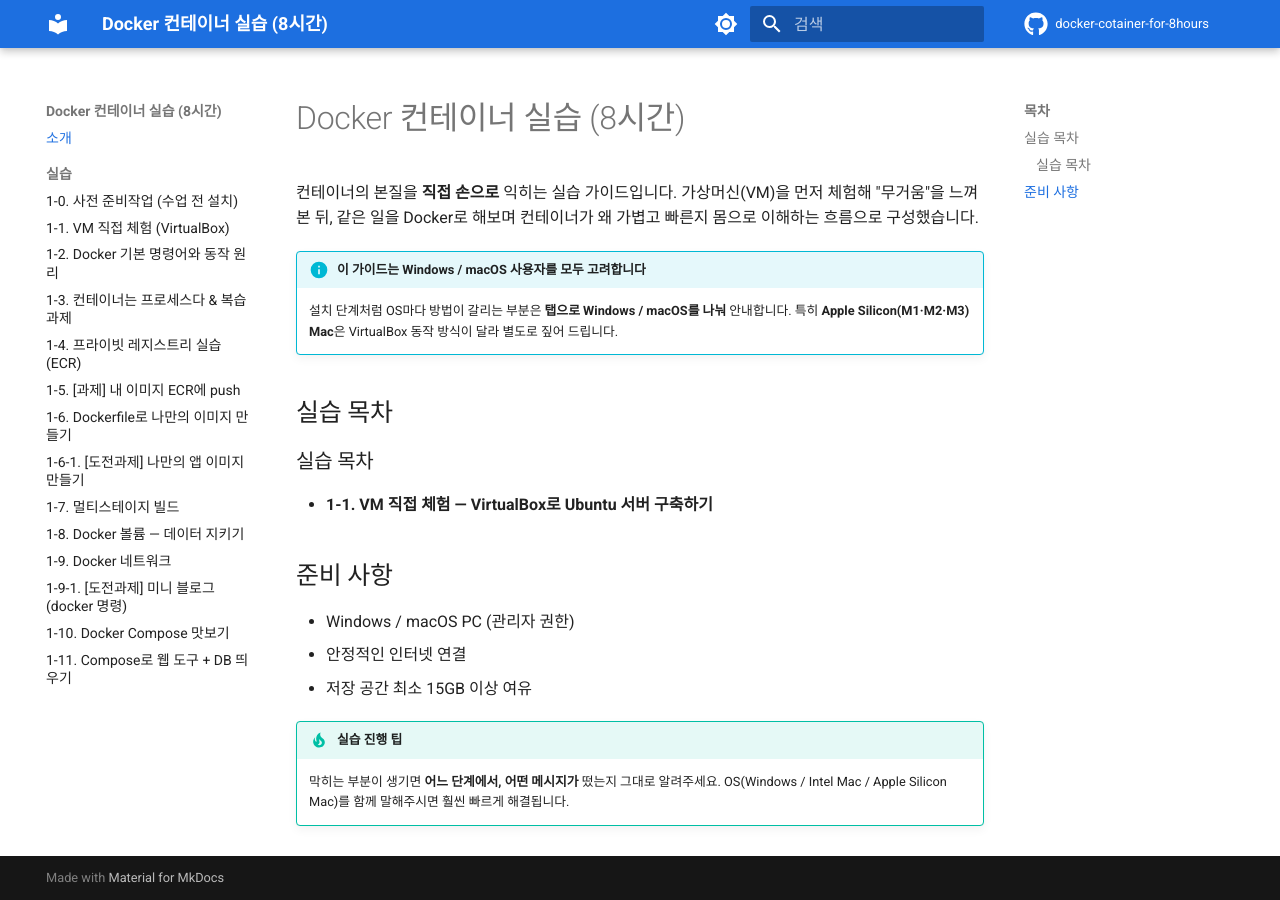
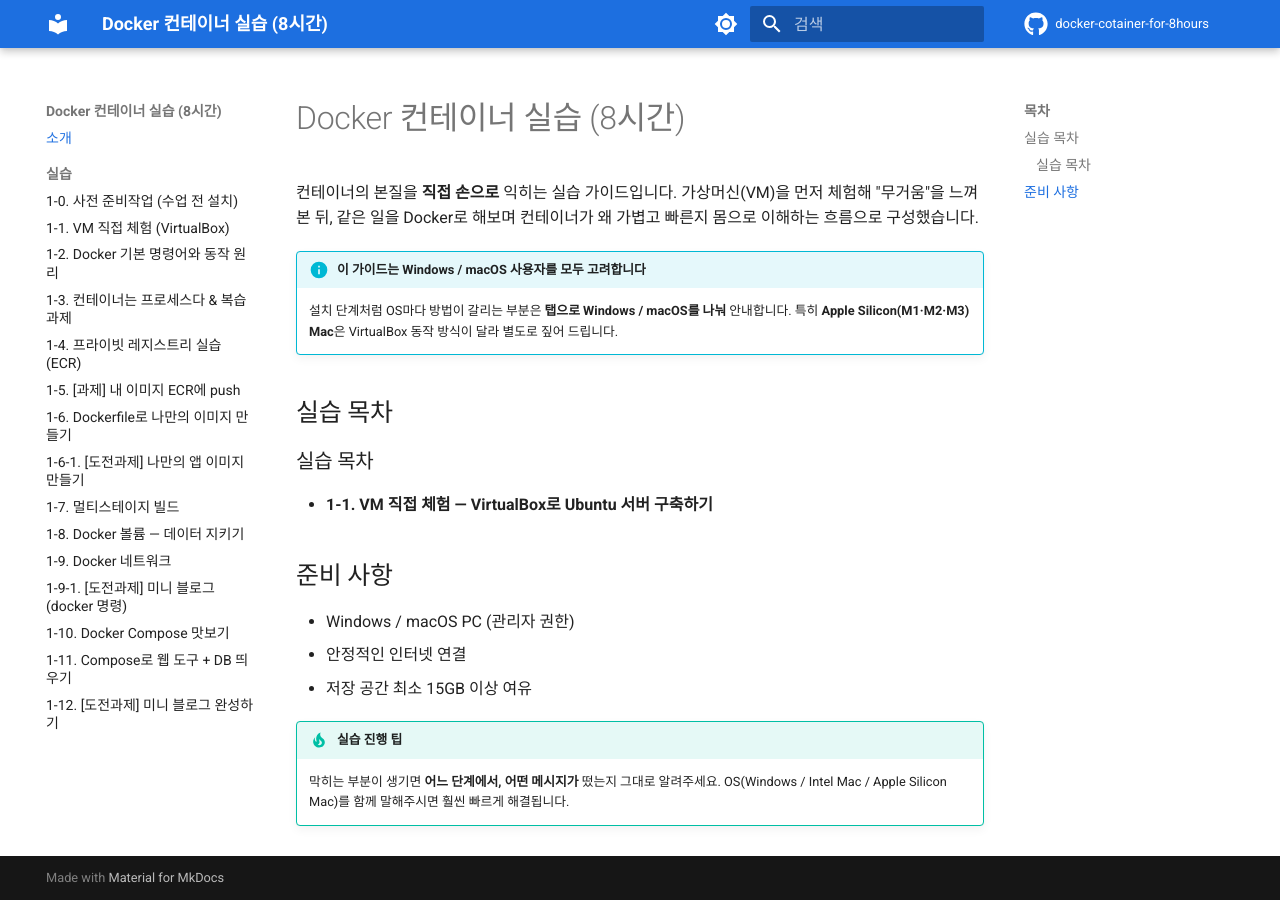
Before and after one commit to skilleat-labs/docker-cotainer-for-8hours, an MkDocs documentation site: the page built from docs/index.md, in a window 1280 px wide. Built offline with MkDocs 1.6.1 and Material for MkDocs 9.7.7, drawn with Linux system fonts in a browser that asks for light colours; comment, search, counter and statistics services are not loaded; part of the change alters nothing that is shown.

Commit message:
Reveal all (1-12) — full course public
Co-Authored-By: Claude Opus 4.8 <noreply@anthropic.com>

```diff
--- a/mkdocs.yml
+++ b/mkdocs.yml
@@ -69,9 +69,8 @@ plugins:
         - en
 
 # 숨김(draft) 목록 — 여기 있는 파일은 배포 사이트에서 제외(학생 접근 시 404).
-# 공개하려면: 아래 목록에서 해당 줄 삭제 + nav 주석 해제 후 재배포.
-draft_docs: |
-  day1/12-compose-challenge.md
+# 숨기려면 파일 경로를 draft_docs 에 추가하고, nav 에서도 해당 줄을 주석 처리한 뒤 재배포.
+# (현재 숨김 없음 — 전체 공개)
 
 nav:
   - 소개: index.md
@@ -90,5 +89,4 @@ nav:
       - "1-9-1. [도전과제] 미니 블로그 (docker 명령)": day1/09-1-challenge.md
       - "1-10. Docker Compose 맛보기": day1/10-compose-intro.md
       - "1-11. Compose로 웹 도구 + DB 띄우기": day1/11-compose-db.md
-      # ── 아래는 현재 '숨김' 상태. 공개할 때 주석(#) 해제 + 위 draft_docs에서 같은 파일 삭제 ──
-      # - "1-12. [도전과제] 미니 블로그 완성하기": day1/12-compose-challenge.md
+      - "1-12. [도전과제] 미니 블로그 완성하기": day1/12-compose-challenge.md
```
